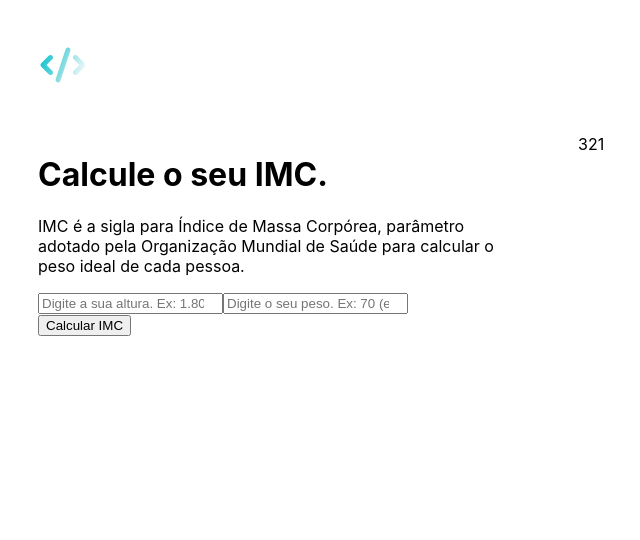
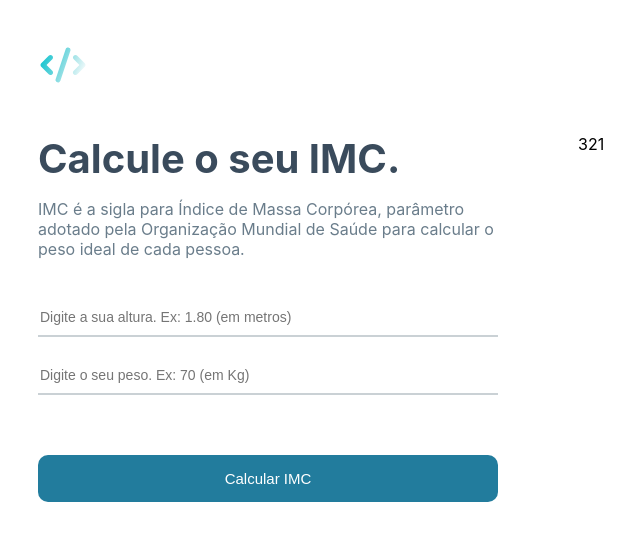
Before and after one commit to guilhermenoliani/calculadora-imc, a React (Vite) app: page / in a window 1280 px wide. Shown: the top 540 px of the page, without its empty margins (102-742 px from the left). Built offline with nearby package versions, Linux system fonts and the light colour scheme.

Commit message:
💄 Estilizando lado esquerdo

```diff
--- a/src/App.module.css
+++ b/src/App.module.css
@@ -18,6 +18,44 @@
   flex: 1;
   margin-right: 40px;
 }
+.container .leftSide h1 {
+  margin: 0;
+  font-size: 40px;
+  color: #3a4b5c;
+}
+.container .leftSide p {
+  font-size: 16px;
+  margin-bottom: 40px;
+  color: #6a7d8b;
+}
+.container .leftSide input {
+  width: 100%;
+  border: 0;
+  border-bottom: 2px solid rgba(150, 163, 171, 0.5);
+  padding: 10px 2px;
+  margin-bottom: 20px;
+  font-size: 14px;
+  outline: 0;
+}
+.container .leftSide input:focus {
+  border-bottom: 2px solid #2dc9d3;
+}
+.container .leftSide button {
+  background-color: #227c9d;
+  color: #fff;
+  font-size: 15px;
+  border: 0;
+  border-radius: 10px;
+  padding: 15px 0;
+  width: 100%;
+  cursor: pointer;
+  margin-top: 40px;
+  transition: all ease 0.3s;
+}
+.container .leftSide button:hover {
+  opacity: 0.7;
+}
+
 .container .rightSide {
   flex: 1;
   margin-left: 40px;
```
